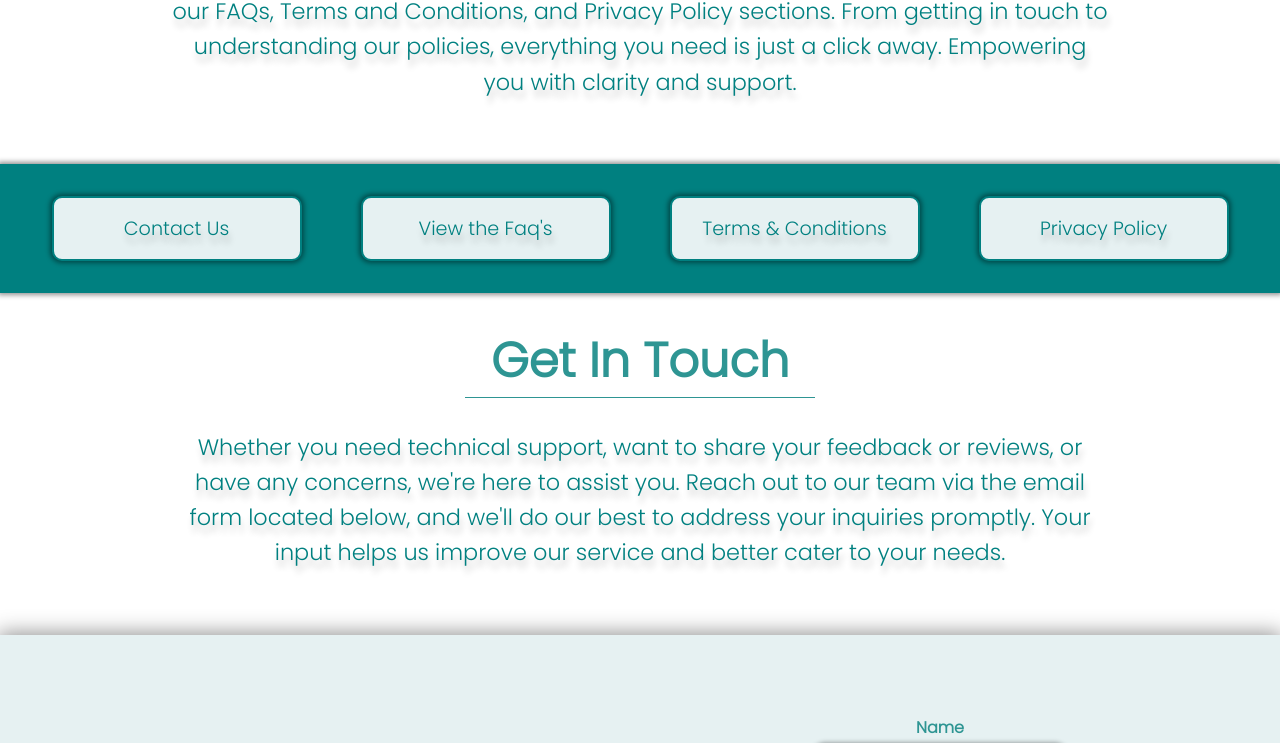
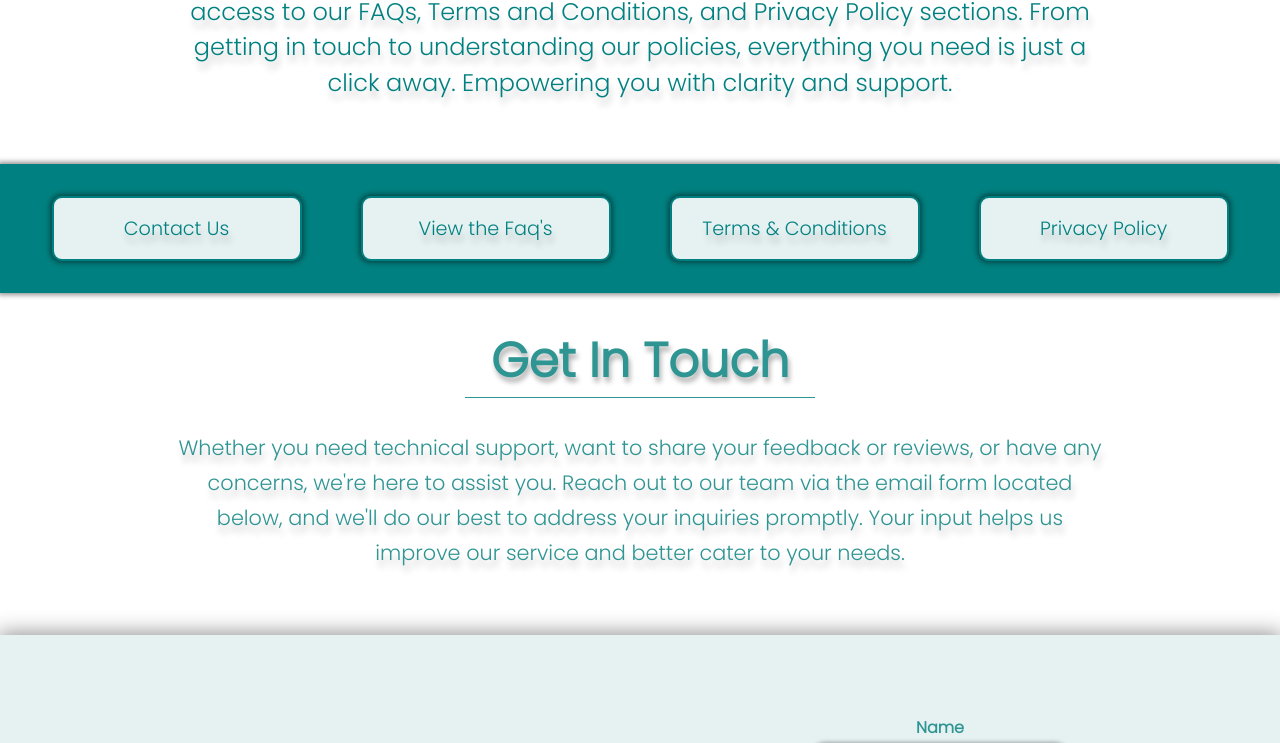
Before and after one commit to EncurageApp/encurageWeb, a React (Create React App) app: page /HelpCenterLayout/Contact in a window 1280 px wide. Shown: the part 772-1515 px from the top of the page. Built offline with nearby package versions, Linux system fonts and the light colour scheme.

Commit message:
small css change

```diff
--- a/src/css/HelpCenter.css
+++ b/src/css/HelpCenter.css
@@ -114,20 +114,31 @@ Contact Section
   margin: 2rem auto;
 }
 
+.contact-img {
+  background-image: url(../imgs/handsexplaining.jpg);
+  height: 500px;
+  background-position: center;
+  background-repeat: no-repeat;
+  background-size: cover;
+  position: relative;
+}
+
 .contact-page h1 {
   margin: 0 auto;
   color: var(--primaryFour);
   font-size: 3rem;
   border-bottom: 0.3px solid var(--primaryFour);
   max-width: 350px;
+  text-shadow: 2px 5px 5px rgba(0, 0, 0, 0.3),
+    0px 0.1px 10px rgba(255, 255, 255, 0.3);
 }
 
 .contact-page p {
-  color: var(--primaryOne);
+  color: var(--primaryFour);
   margin: 0 auto 2rem;
   padding: 2rem;
   max-width: 1000px;
-  font-size: 1.2rem;
+  font-size: 1.3rem;
   line-height: 2.2rem;
 }
 
@@ -440,8 +451,8 @@ Media Queries    Built from Mobile ==> Tablet/IPad ==> Desktop
     transition: all 0.3s ease-in-out;
   }
 
-  .help-layout p {
-    font-size: 1.2rem;
+  .help-layout > p {
+    font-size: 1.3rem;
   }
 
   .contact-container {
@@ -465,8 +476,8 @@ Media Queries    Built from Mobile ==> Tablet/IPad ==> Desktop
     transition: all 0.3s ease-in-out;
   }
 
-  .help-layout p {
-    font-size: 1.4rem;
+  .help-layout > p {
+    font-size: 1.5rem;
   }
 
   .contact-container {
```
